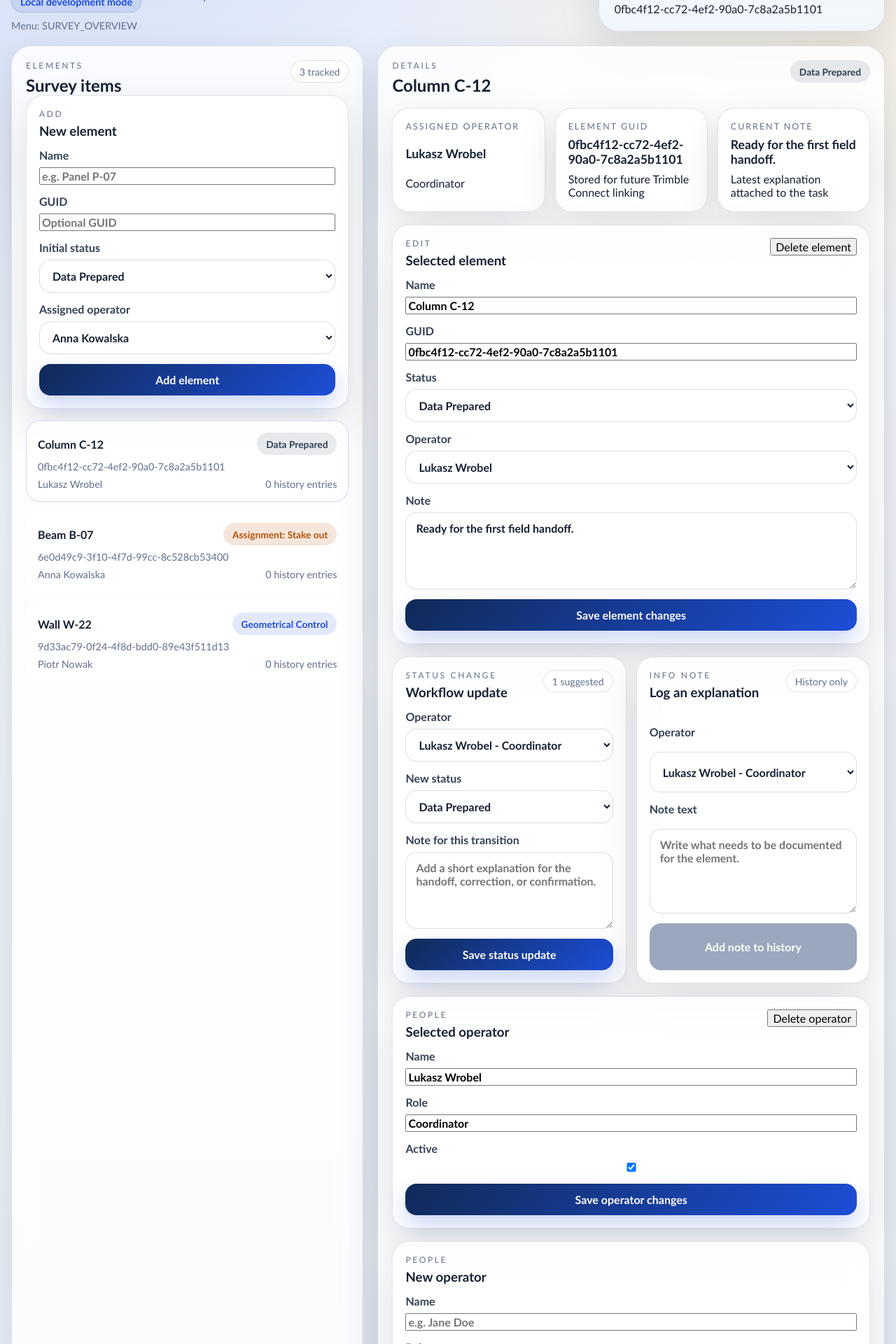
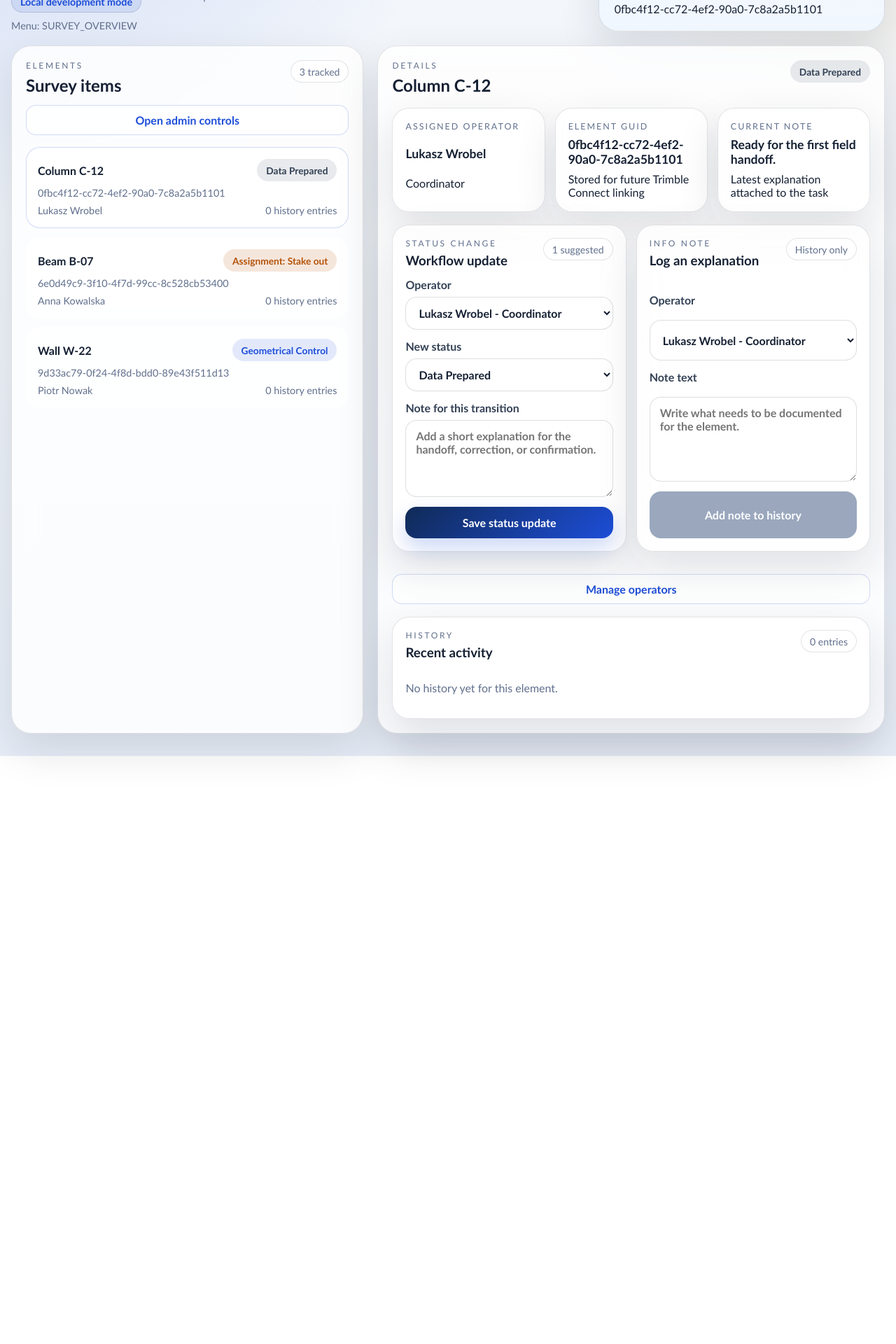
Before and after one commit to pwysokinsk-cell/ProPoint-Survey-Workflow-TC-Plugin, a React (Vite) app: page / in a window 1280 px wide. Shown: the part 380-2300 px from the top of the page at 70% size. After the commit the page ends 1460 px from the top, so only its background shows below. Built offline with nearby package versions, Linux system fonts and the light colour scheme.

Commit message:
Ver. 0.21 - Editing updated

```diff
--- a/src/App.tsx
+++ b/src/App.tsx
@@ -90,6 +90,9 @@ function App() {
     role: '',
     active: true,
   });
+  const [operatorManagerOpen, setOperatorManagerOpen] = useState(false);
+  const [adminManagerOpen, setAdminManagerOpen] = useState(false);
+  const [isAdmin, setIsAdmin] = useState(false);
 
   useEffect(() => {
     let cancelled = false;
@@ -332,7 +335,8 @@ function App() {
 
   function handleUpdateSelectedOperator(event: FormEvent<HTMLFormElement>) {
     event.preventDefault();
-    if (!selectedElement || !currentOperator) {
+    const selectedOperator = state.operators.find((operator) => operator.id === selectedOperatorId);
+    if (!selectedOperator) {
       return;
     }
 
@@ -344,13 +348,13 @@ function App() {
     setState((current) => ({
       ...current,
       operators: current.operators.map((operator) =>
-        operator.id === currentOperator.id
+        operator.id === selectedOperator.id
           ? {
-              ...operator,
-              name: updatedName,
-              role: operatorDraft.role.trim() || operator.role,
-              active: operatorDraft.active,
-            }
+            ...operator,
+            name: updatedName,
+            role: operatorDraft.role.trim() || operator.role,
+            active: operatorDraft.active,
+          }
           : operator,
       ),
     }));
@@ -372,17 +376,17 @@ function App() {
     });
   }
 
-  function handleDeleteOperator() {
-    if (!currentOperator) {
+  function handleDeleteOperator(operatorId = currentOperator?.id) {
+    if (!operatorId) {
       return;
     }
 
     setState((current) => {
-      const remainingOperators = current.operators.filter((operator) => operator.id !== currentOperator.id);
+      const remainingOperators = current.operators.filter((operator) => operator.id !== operatorId);
       const fallbackOperator = remainingOperators[0];
 
       const nextElements = current.elements.map((element) =>
-        element.assignedOperatorId === currentOperator.id
+        element.assignedOperatorId === operatorId
           ? { ...element, assignedOperatorId: fallbackOperator?.id ?? '' }
           : element,
       );
@@ -396,6 +400,12 @@ function App() {
         elements: nextElements,
       };
     });
+  }
+
+  function handleAdminModeChange(event: FormEvent<HTMLFormElement>) {
+    event.preventDefault();
+    setIsAdmin((current) => !current);
+    setAdminManagerOpen(false);
   }
 
   if (!selectedElement) {
@@ -437,7 +447,11 @@ function App() {
             <span className="count-pill">{state.elements.length} tracked</span>
           </div>
 
-          <form className="action-card compact-form" onSubmit={handleAddElement}>
+          <button type="button" className="management-button" onClick={() => setAdminManagerOpen(true)}>
+            {isAdmin ? 'Admin mode enabled' : 'Open admin controls'}
+          </button>
+
+          {isAdmin && <form className="action-card compact-form" onSubmit={handleAddElement}>
             <div className="action-header">
               <div>
                 <p className="panel-kicker">Add</p>
@@ -478,7 +492,7 @@ function App() {
             </label>
 
             <button type="submit">Add element</button>
-          </form>
+          </form>}
 
           <div className="element-list">
             {state.elements.map((element) => {
@@ -535,7 +549,7 @@ function App() {
             </article>
           </div>
 
-          <form className="action-card compact-form" onSubmit={handleUpdateSelectedElement}>
+          {isAdmin && <form className="action-card compact-form" onSubmit={handleUpdateSelectedElement}>
             <div className="action-header">
               <div>
                 <p className="panel-kicker">Edit</p>
@@ -582,7 +596,7 @@ function App() {
             </label>
 
             <button type="submit">Save element changes</button>
-          </form>
+          </form>}
 
           <div className="actions-grid">
             <form className="action-card" onSubmit={handleStatusSubmit}>
@@ -667,58 +681,9 @@ function App() {
             </form>
           </div>
 
-          <form className="action-card compact-form" onSubmit={handleUpdateSelectedOperator}>
-            <div className="action-header">
-              <div>
-                <p className="panel-kicker">People</p>
-                <h3>Selected operator</h3>
-              </div>
-              <button type="button" className="danger-button" onClick={handleDeleteOperator}>Delete operator</button>
-            </div>
-
-            <label>
-              Name
-              <input value={operatorDraft.name} onChange={(event) => setOperatorDraft((current) => ({ ...current, name: event.target.value }))} />
-            </label>
-
-            <label>
-              Role
-              <input value={operatorDraft.role} onChange={(event) => setOperatorDraft((current) => ({ ...current, role: event.target.value }))} />
-            </label>
-
-            <label className="toggle-row">
-              <span>Active</span>
-              <input type="checkbox" checked={operatorDraft.active} onChange={(event) => setOperatorDraft((current) => ({ ...current, active: event.target.checked }))} />
-            </label>
-
-            <button type="submit">Save operator changes</button>
-          </form>
-
-          <form className="action-card compact-form" onSubmit={handleAddOperator}>
-            <div className="action-header">
-              <div>
-                <p className="panel-kicker">People</p>
-                <h3>New operator</h3>
-              </div>
-            </div>
-
-            <label>
-              Name
-              <input value={operatorName} onChange={(event) => setOperatorName(event.target.value)} placeholder="e.g. Jane Doe" />
-            </label>
-
-            <label>
-              Role
-              <input value={operatorRole} onChange={(event) => setOperatorRole(event.target.value)} placeholder="e.g. Surveyor" />
-            </label>
-
-            <label className="toggle-row">
-              <span>Active</span>
-              <input type="checkbox" checked={operatorActive} onChange={(event) => setOperatorActive(event.target.checked)} />
-            </label>
-
-            <button type="submit">Add operator</button>
-          </form>
+          <button type="button" className="management-button" onClick={() => setOperatorManagerOpen(true)}>
+            Manage operators
+          </button>
 
           <section className="timeline-card">
             <div className="action-header">
@@ -759,6 +724,84 @@ function App() {
           </section>
         </section>
       </main>
+
+      {operatorManagerOpen && <div className="modal-backdrop" role="presentation" onMouseDown={() => setOperatorManagerOpen(false)}>
+        <section className="modal-window" role="dialog" aria-modal="true" aria-labelledby="operator-manager-title" onMouseDown={(event) => event.stopPropagation()}>
+          <div className="action-header">
+            <div>
+              <p className="panel-kicker">People</p>
+              <h2 id="operator-manager-title">Operator management</h2>
+            </div>
+            <button type="button" className="close-button" onClick={() => setOperatorManagerOpen(false)}>Close</button>
+          </div>
+
+          <div className="operator-list">
+            {state.operators.map((operator) => (
+              <div className="operator-row" key={operator.id}>
+                <div>
+                  <strong>{operator.name}</strong>
+                  <span>{operator.role} · {operator.active ? 'Active' : 'Inactive'}</span>
+                </div>
+                <button type="button" className="close-button" onClick={() => {
+                  setSelectedOperatorId(operator.id);
+                  setOperatorDraft({ name: operator.name, role: operator.role, active: operator.active });
+                }}>Edit</button>
+                <button type="button" className="danger-button" onClick={() => handleDeleteOperator(operator.id)}>Delete</button>
+              </div>
+            ))}
+          </div>
+
+          <form className="action-card compact-form" onSubmit={handleAddOperator}>
+            <h3>Add operator</h3>
+            <label>
+              Name
+              <input value={operatorName} onChange={(event) => setOperatorName(event.target.value)} placeholder="e.g. Jane Doe" />
+            </label>
+            <label>
+              Role
+              <input value={operatorRole} onChange={(event) => setOperatorRole(event.target.value)} placeholder="e.g. Surveyor" />
+            </label>
+            <label className="toggle-row">
+              <span>Active</span>
+              <input type="checkbox" checked={operatorActive} onChange={(event) => setOperatorActive(event.target.checked)} />
+            </label>
+            <button type="submit">Add operator</button>
+          </form>
+
+          {state.operators.some((operator) => operator.id === selectedOperatorId) && <form className="action-card compact-form" onSubmit={handleUpdateSelectedOperator}>
+            <h3>Edit selected operator</h3>
+            <label>
+              Name
+              <input value={operatorDraft.name} onChange={(event) => setOperatorDraft((current) => ({ ...current, name: event.target.value }))} />
+            </label>
+            <label>
+              Role
+              <input value={operatorDraft.role} onChange={(event) => setOperatorDraft((current) => ({ ...current, role: event.target.value }))} />
+            </label>
+            <label className="toggle-row">
+              <span>Active</span>
+              <input type="checkbox" checked={operatorDraft.active} onChange={(event) => setOperatorDraft((current) => ({ ...current, active: event.target.checked }))} />
+            </label>
+            <button type="submit">Save operator changes</button>
+          </form>}
+        </section>
+      </div>}
+
+      {adminManagerOpen && <div className="modal-backdrop" role="presentation" onMouseDown={() => setAdminManagerOpen(false)}>
+        <section className="modal-window small-modal" role="dialog" aria-modal="true" aria-labelledby="admin-manager-title" onMouseDown={(event) => event.stopPropagation()}>
+          <div className="action-header">
+            <div>
+              <p className="panel-kicker">Permissions</p>
+              <h2 id="admin-manager-title">Admin controls</h2>
+            </div>
+            <button type="button" className="close-button" onClick={() => setAdminManagerOpen(false)}>Close</button>
+          </div>
+          <p className="modal-copy">Element list changes are restricted to the admin session. This local permission switch is a prototype until Trimble Connect identity and server-side permissions are connected.</p>
+          <form onSubmit={handleAdminModeChange}>
+            <button type="submit">{isAdmin ? 'Disable admin mode' : 'Enable admin mode'}</button>
+          </form>
+        </section>
+      </div>}
     </div>
   );
 }
--- a/src/styles.css
+++ b/src/styles.css
@@ -189,6 +189,17 @@ button {
   margin-top: 18px;
 }
 
+.management-button {
+  width: 100%;
+  margin-top: 14px;
+  border: 1px solid rgba(29, 78, 216, 0.2);
+  border-radius: 14px;
+  padding: 11px 14px;
+  background: rgba(255, 255, 255, 0.76);
+  color: var(--blue);
+  font-weight: 700;
+}
+
 .element-card {
   text-align: left;
   border-radius: 20px;
@@ -267,6 +278,7 @@ label {
   font-weight: 600;
 }
 
+input,
 select,
 textarea {
   width: 100%;
@@ -275,6 +287,12 @@ textarea {
   background: rgba(255, 255, 255, 0.92);
   color: var(--text);
   padding: 12px 14px;
+}
+
+input[type='checkbox'] {
+  width: 18px;
+  height: 18px;
+  accent-color: var(--blue);
 }
 
 textarea {
@@ -360,6 +378,77 @@ button[type='submit']:disabled {
   color: var(--closed);
 }
 
+.modal-backdrop {
+  position: fixed;
+  inset: 0;
+  z-index: 10;
+  display: grid;
+  place-items: center;
+  padding: 20px;
+  background: rgba(15, 23, 42, 0.42);
+  backdrop-filter: blur(8px);
+}
+
+.modal-window {
+  width: min(620px, 100%);
+  max-height: min(760px, calc(100vh - 40px));
+  overflow: auto;
+  display: grid;
+  gap: 18px;
+  padding: 22px;
+  border: 1px solid var(--border);
+  border-radius: 24px;
+  background: var(--panel-strong);
+  box-shadow: 0 28px 80px rgba(15, 23, 42, 0.28);
+}
+
+.small-modal {
+  width: min(480px, 100%);
+}
+
+.close-button,
+.danger-button {
+  border: 1px solid rgba(16, 24, 40, 0.14);
+  border-radius: 12px;
+  padding: 9px 12px;
+  background: #ffffff;
+  color: var(--slate);
+  font-weight: 700;
+}
+
+.danger-button {
+  color: #b42318;
+  border-color: rgba(180, 35, 24, 0.2);
+  background: rgba(255, 245, 243, 0.9);
+}
+
+.operator-list {
+  display: grid;
+  gap: 8px;
+}
+
+.operator-row {
+  display: flex;
+  align-items: center;
+  justify-content: space-between;
+  gap: 14px;
+  padding: 12px 14px;
+  border: 1px solid rgba(16, 24, 40, 0.08);
+  border-radius: 14px;
+  background: #f8fafc;
+}
+
+.operator-row div {
+  display: grid;
+  gap: 4px;
+}
+
+.operator-row span,
+.modal-copy {
+  color: var(--muted);
+  line-height: 1.45;
+}
+
 @media (max-width: 1120px) {
 
   .hero,
```
